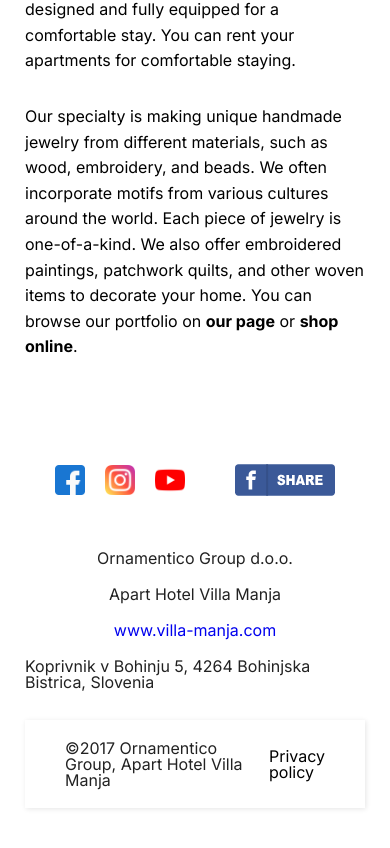
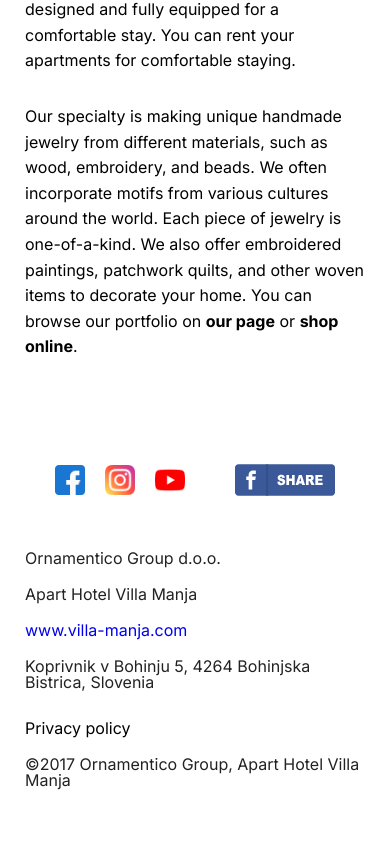
Before and after one commit to holus-bolus/ornamentico, a Next.js app: page / in a window 390 px wide. Shown: the part 772-1620 px from the top of the page. Built offline with nearby package versions, Linux system fonts and the light colour scheme.

Commit message:
Changed the mobile version

```diff
--- a/src/components/Footer/Footer.css
+++ b/src/components/Footer/Footer.css
@@ -109,10 +109,20 @@
 
     .footer__copy {
         flex-direction: column;
+        align-items: flex-start;
         gap: 20px;
     }
 
     .footer__policy {
         gap: 20px;
+        display: flex;
+        align-items: flex-start;
+        flex-direction: column;
+        padding: 0;
+        box-shadow: none;
+    }
+
+    .footer__policy-page-link{
+        order: -1;
     }
 }
```
